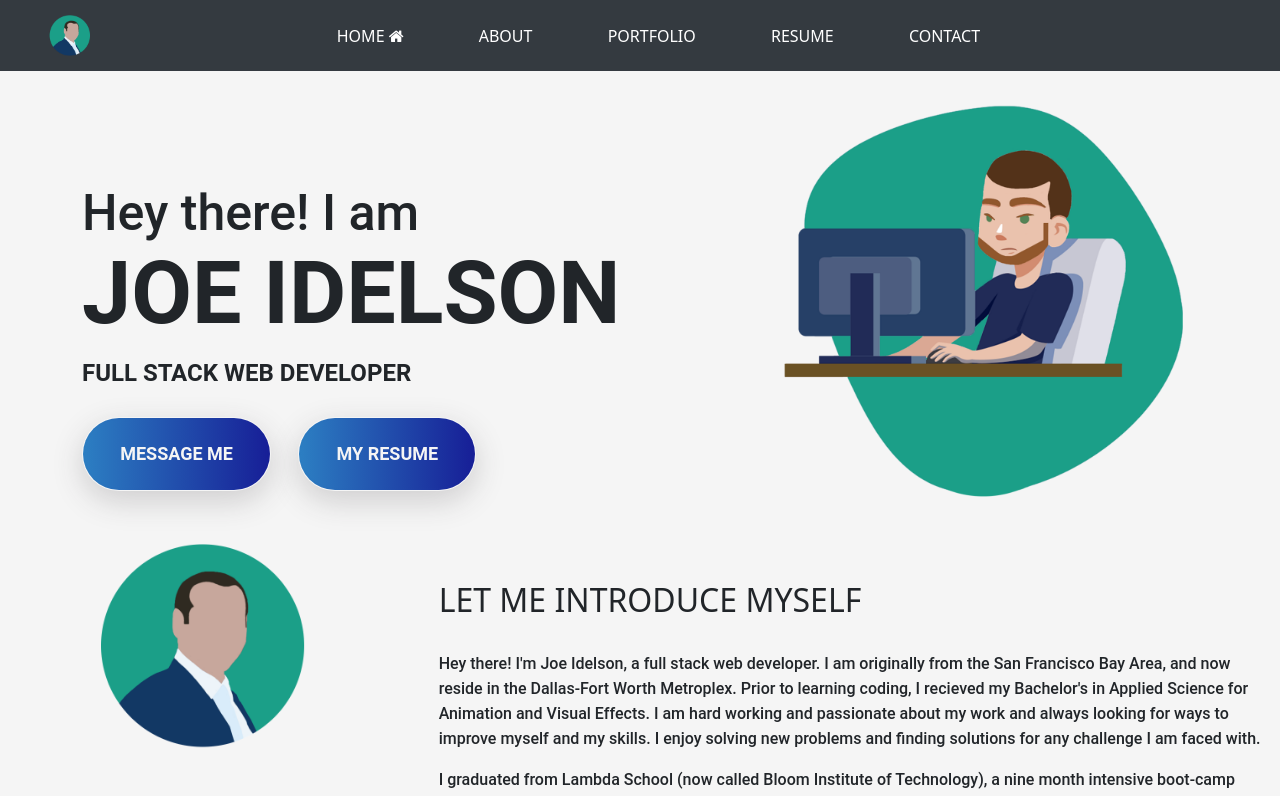
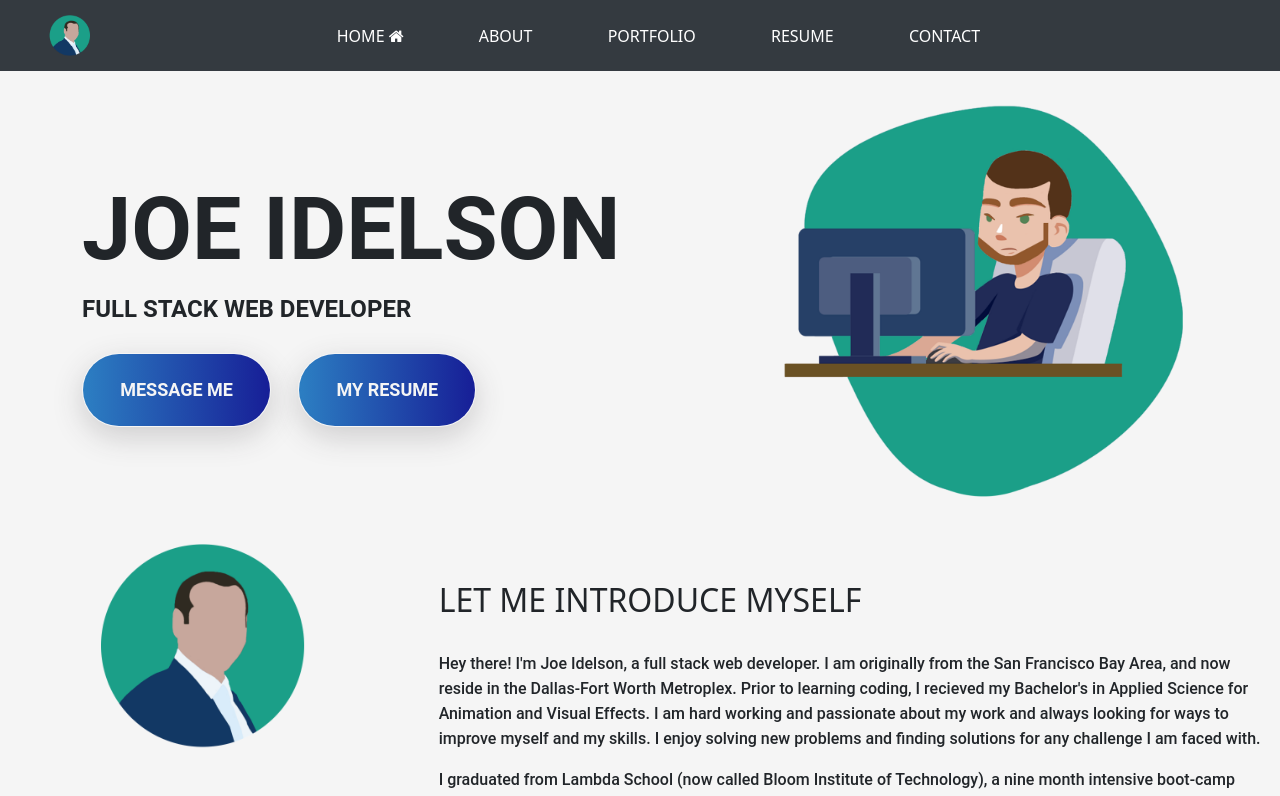
Before and after one commit to jidelson/my-website-old, a React (Create React App) app in the folder client/: page / in a window 1280 px wide. Shown: the top 796 px of the page. Built offline with nearby package versions, Linux system fonts and the light colour scheme.

Commit message:
rm intro on home pg

```diff
--- a/client/src/components/pages/Home.js
+++ b/client/src/components/pages/Home.js
@@ -37,8 +37,8 @@ function Home() {
                 <div className="container">
                     <div className="row">
                         <div className="col-lg-6 col-md-12">
-                            <h3 className="intro">Hey there! I am</h3>
-                            <h1 className="name text-uppercase">Joe Idelson</h1>
+                            {/* <h3 className="intro">Hey there! I am</h3> */}
+                            <h1 className="name text-uppercase" style={{marginTop: "18%"}}>Joe Idelson</h1>
                             <h4 className="jobTitle text-uppercase">Full Stack Web Developer</h4>
                             <div className="site-buttons">
                                 <div className="d-flex flex-row">
```
